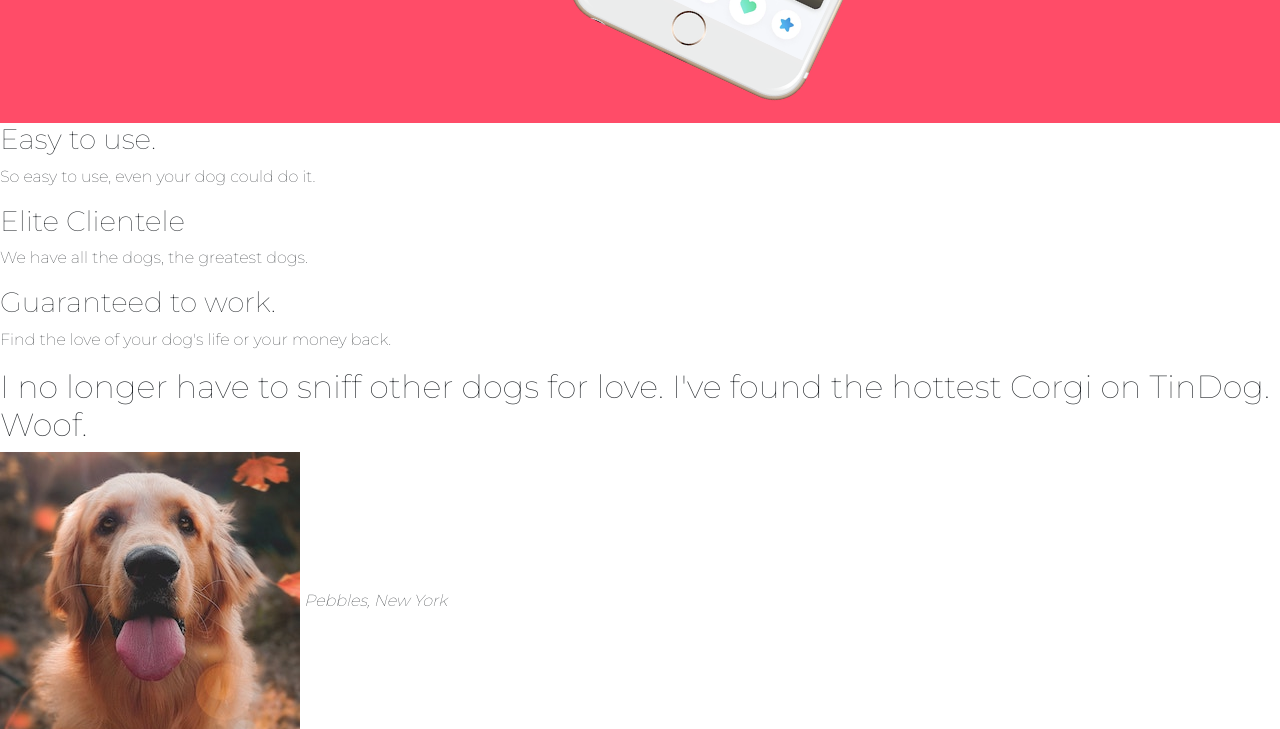
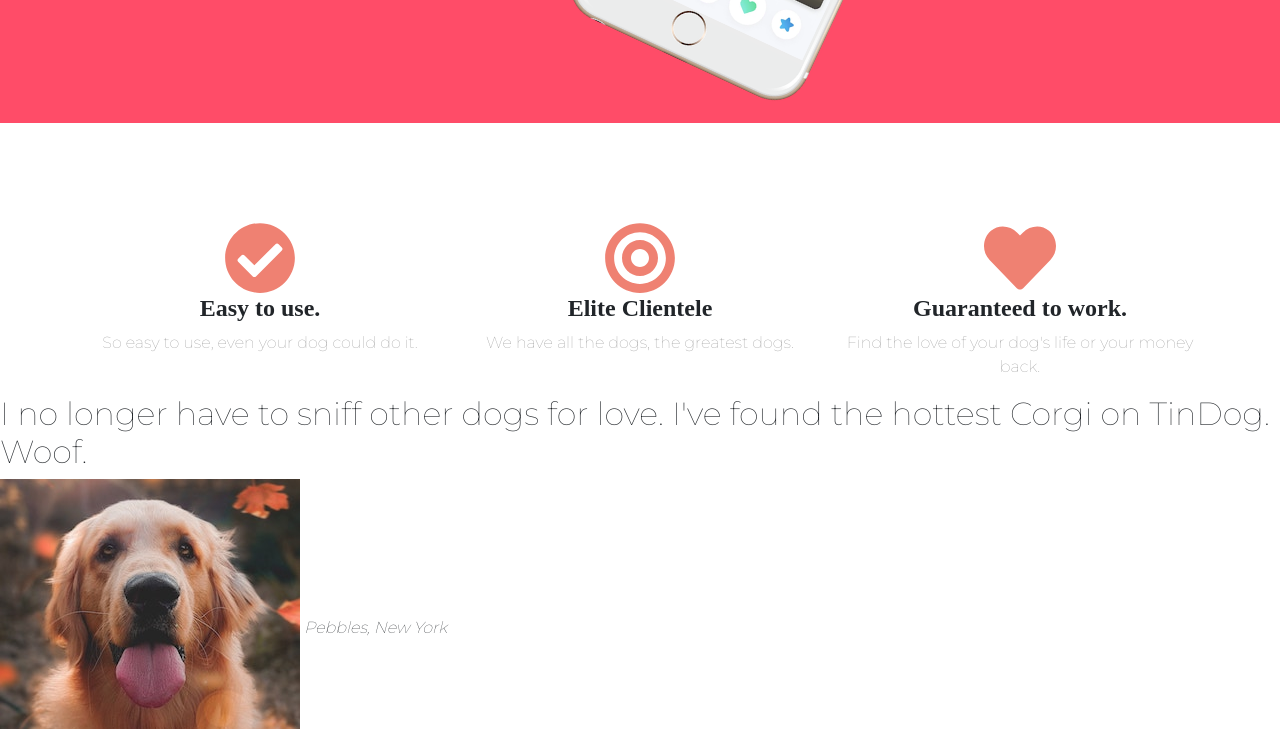
Before and after one commit to James-Alexandr/TinDog-Start-master, a plain HTML site: page index.html in a window 1280 px wide. Shown: the part 620-1349 px from the top of the page. Drawn offline with nearby package versions, Linux system fonts and the light colour scheme.

Commit message:
new update

```diff
--- a/css/styles.css
+++ b/css/styles.css
@@ -13,6 +13,14 @@
   font-family: 'Montserrat-black', sans-serif;
   font-size: 3.5rem;
   line-height: 1.5;
+}
+h3{
+  font-family: 'Montserrat-bold';
+  font-weight: bold;
+  font-size: 1.5rem;
+}
+p{
+  color: #8f8f8f;
 }
 
 /***********************classes*************************/
@@ -51,3 +59,18 @@
 .download-button{
   margin: 5% 3% 5% 0;
 }
+.features-button{
+  color: #ef8172;
+font-size: 4.5rem;
+margin-top: 10%;
+}
+.features-button:hover{
+  color: #ff4c68;
+}
+
+/* container features */
+
+.container-features{
+text-align: center;
+margin-top: 5%;
+}
--- a/index.html
+++ b/index.html
@@ -70,16 +70,31 @@
   <!-- Features -->
 
   <section id="features">
+   <div class="container container-features">
 
-    <h3>Easy to use.</h3>
+
+    <div class="row">
+
+    <div class="col-lg-4">
+
+     <i class="fas fa-check-circle features-button"></i>
+     <h3>Easy to use.</h3>
     <p>So easy to use, even your dog could do it.</p>
+    </div>
 
+    <div class="col-lg-4 ">
+    <i class="fas fa-bullseye features-button"></i>
     <h3>Elite Clientele</h3>
     <p>We have all the dogs, the greatest dogs.</p>
+    </div>
 
+    <div class="col-lg-4 ">
+    <i class="fas fa-heart features-button"></i>
     <h3>Guaranteed to work.</h3>
     <p>Find the love of your dog's life or your money back.</p>
-
+    </div>
+</div>
+</div>
   </section>
 
 
```
